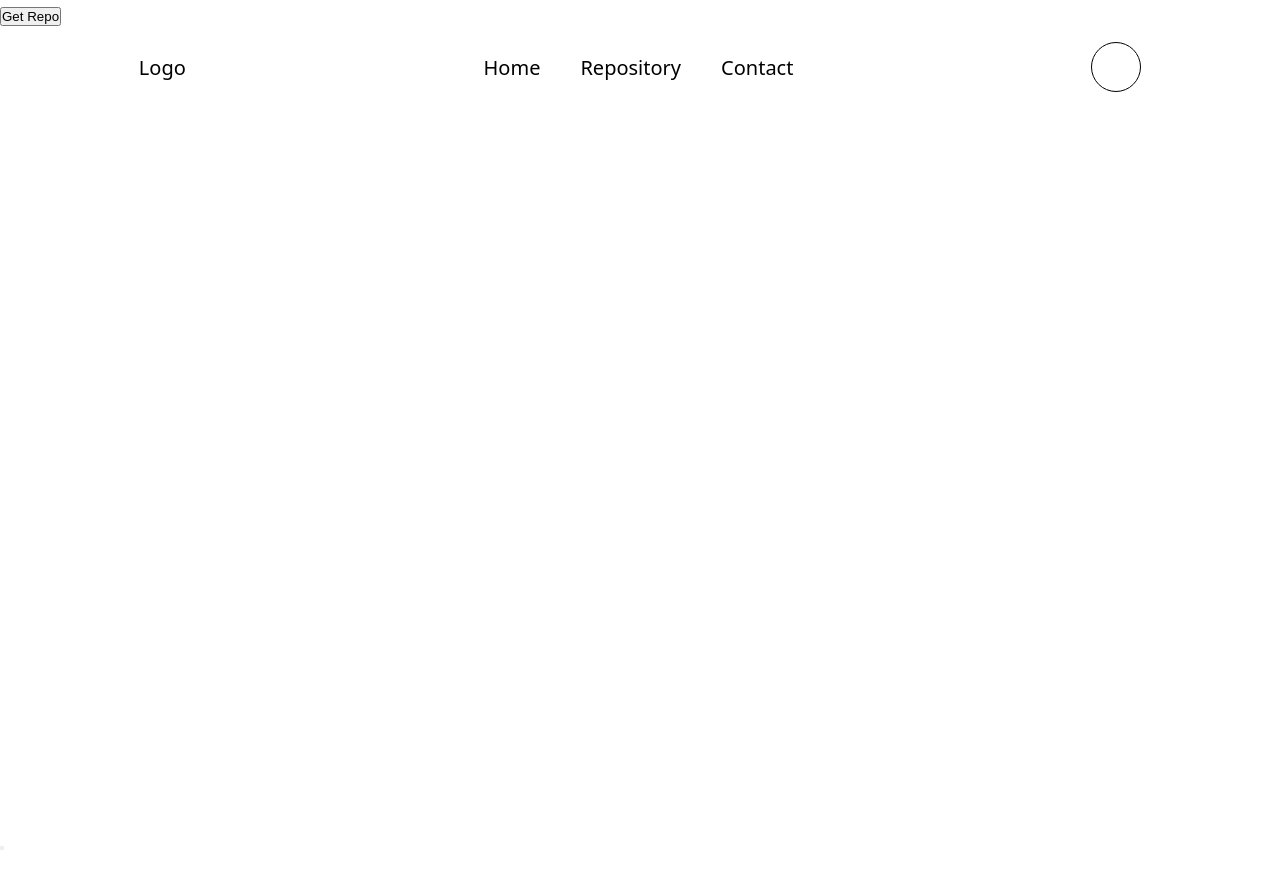
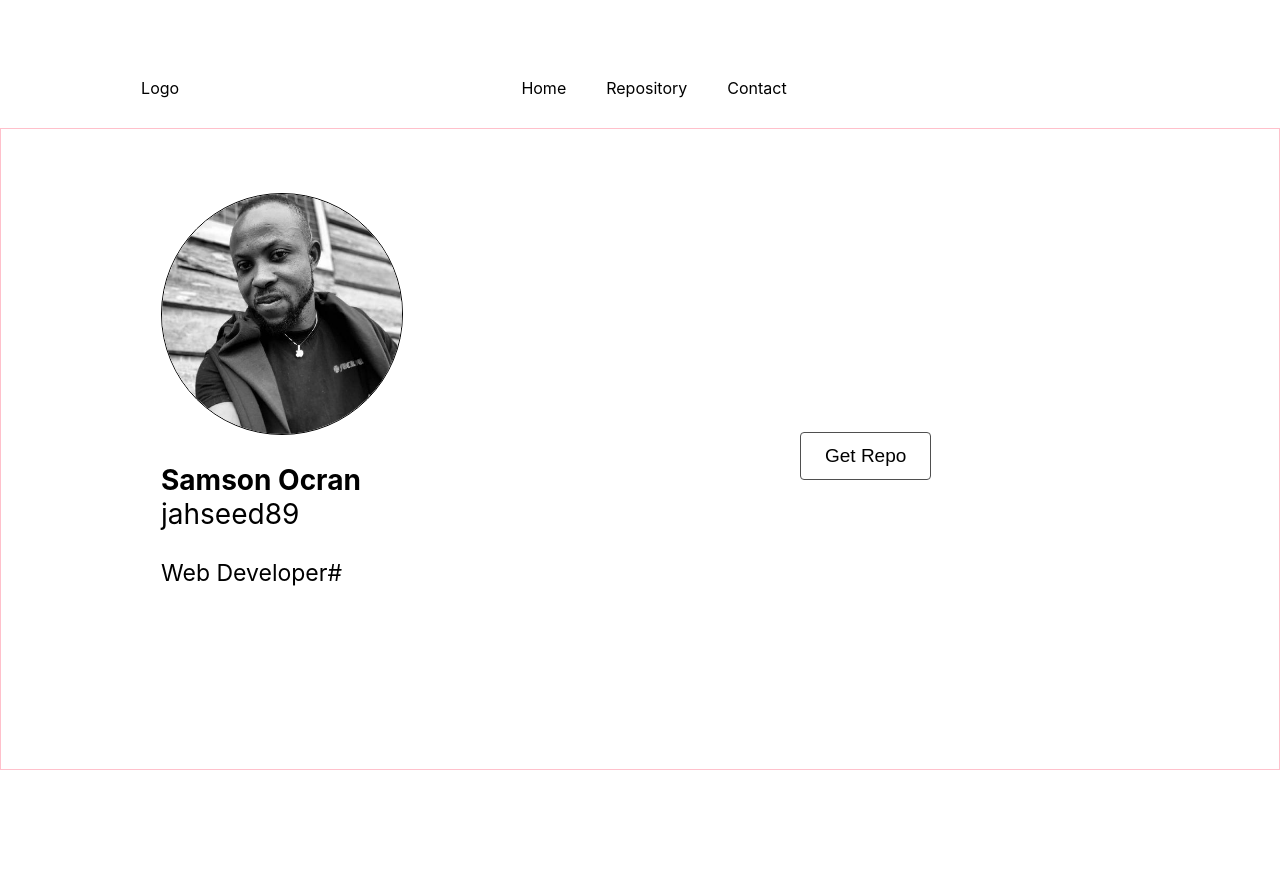
Before and after one commit to jahseed89/mygithup-repositories, a React (Create React App) app: page / in a window 1280 px wide. Shown: the top 888 px of the page. Before the commit the page ends 854 px from the top, so only its background shows below. Built offline with nearby package versions, Linux system fonts and the light colour scheme.

Commit message:
home page updated

```diff
--- a/src/components/button/button.scss
+++ b/src/components/button/button.scss
@@ -0,0 +1,16 @@
+button {
+    display: inline-block;
+    padding: 12px 24px;
+    border: 1px solid #4f4f4f;
+    border-radius: 4px;
+    transition: all 0.2s ease-in;
+    position: relative;
+    overflow: hidden;
+    font-size: 19px;
+    color: black;
+    top: 27rem;
+    left: 50rem;
+    z-index: 1;
+    background: none;
+    cursor: pointer;
+}
--- a/src/pages/Home.js
+++ b/src/pages/Home.js
@@ -1,10 +1,11 @@
 import React, { useState } from "react";
-import { useNavigate } from "react-router-dom";
+import { Link, useNavigate } from "react-router-dom";
 import axios from "axios";
 import * as ContentMgtURL from "../urls/Routing";
 import "./home.scss";
 import Button from "../components/button/Button";
 import BrandLoader from "../components/BrandLoader";
+import myAvatar from "../assets/images/samavatar.jpg";
 
 const Home = () => {
   const [userData, setUserData] = useState([]);
@@ -18,8 +19,8 @@ const Home = () => {
     axios
       .get(url)
       .then((response) => {
-        console.log(response.data.results);
-        setUserData(response.data.results);
+        console.log(response.data);
+        setUserData(response.data);
       })
       .catch((error) => {
         console.log(error);
@@ -37,11 +38,13 @@ const Home = () => {
   };
   return (
     <div className="container">
-      <Button
-        clickHandler={getUserRepo}
-        isActive={activeUser}
-        btnText="Get Repo"
-      />
+      <span>
+        <Button
+          clickHandler={getUserRepo}
+          isActive={activeUser}
+          btnText="Get Repo"
+        />
+      </span>
       <nav>
         <p>Logo</p>
         <ul>
@@ -51,30 +54,35 @@ const Home = () => {
         </ul>
         <div className="user-profile"></div>
       </nav>
+      <section className="landing-user">
+        <div className="user-profile">
+          <div className="user-pic">
+            <img src={myAvatar} alt="img" />
+          </div>
+          <p className="user-name">
+            <span>Samson Ocran</span>
+            <span>jahseed89</span>
+          </p>
+          <p className="user-bio">Web Developer#</p>
+        </div>
+      </section>
       {loading ? (
         <BrandLoader />
       ) : (
         <div className="user-wrapper">
           {userData.map((repo) => {
             return (
-              <div>
+              <div className="main" key={repo.owner.id}>
                 <div className="user-profile">
-                  <div className="user-pic"></div>
                   <p className="user-name">{repo.owner.login} </p>
-                  <p className="user-username">jahseed89</p>
-                  <p className="user-bio">A web Developer, ready to work</p>
                 </div>
-                <div className="user-repo">
-                  <input type="search" placeholder="Find a repositories..." />
-                  {repo.owner.url}
-                </div>
+                <Link onClick={handleClick} className="user-repo" to={repo.svn_url} >{repo.html_url}</Link>
               </div>
             );
           })}
         </div>
       )}
 
-      <Button clickHandler={handleClick} />
     </div>
   );
 };
--- a/src/pages/home.scss
+++ b/src/pages/home.scss
@@ -1,12 +1,49 @@
-* {
-    margin: 0;
-    padding: 0;
-    box-sizing: border-box;
+button:before {
+    content: "";
+    position: absolute;
+    left: 50%;
+    transform: translateX(-50%) scaleY(1) scaleX(1.25);
+    top: 100%;
+    width: 140%;
+    height: 180%;
+    background-color: rgba(0, 0, 0, 0.05);
+    border-radius: 50%;
+    display: block;
+    transition: all 0.5s 0.1s cubic-bezier(0.55, 0, 0.1, 1);
+    z-index: -1;
 }
 
-body {
-    font-family: system-ui, -apple-system, BlinkMacSystemFont, 'Segoe UI', Roboto, Oxygen, Ubuntu, Cantarell, 'Open Sans', 'Helvetica Neue', sans-serif;
-    font-size: 20px;
+button:after {
+    content: "";
+    position: absolute;
+    left: 55%;
+    transform: translateX(-50%) scaleY(1) scaleX(1.45);
+    top: 180%;
+    width: 160%;
+    height: 190%;
+    background-color: #39bda7;
+    border-radius: 50%;
+    display: block;
+    transition: all 0.5s 0.1s cubic-bezier(0.55, 0, 0.1, 1);
+    z-index: -1;
+}
+
+button:hover {
+    color: #ffffff;
+    border: 1px solid #39bda7;
+}
+
+button:hover:before {
+    top: -35%;
+    background-color: #39bda7;
+    transform: translateX(-50%) scaleY(1.3) scaleX(0.8);
+}
+
+button:hover:after {
+    top: -45%;
+    background-color: #39bda7;
+    transform: translateX(-50%) scaleY(1.3) scaleX(0.8);
+
 }
 
 nav {
@@ -26,57 +63,117 @@ nav {
         width: 50px;
         height: 50px;
         border-radius: 360px;
-        border: 1px solid black;
     }
+}
+
+.landing-user {
+    border: 1px solid pink;
+    height: 80vh;
+    overflow: hidden;
+
+    .user-profile {
+        width: 40%;
+        margin-top: 4em;
+        margin-left: 10em;
+
+        .user-pic {
+            width: 240px;
+            height: 240px;
+            border-radius: 360px;
+            border: 1px solid black;
+            margin: 10px 0;
+
+            img {
+                width: fit-content;
+                border-radius: 360px;
+                object-fit: cover;
+                width: 240px;
+                height: 240px;
+            }
+        }
+
+        .user-name {
+            font-size: 28px;
+            display: flex;
+            flex-direction: column;
+            span:first-child {
+                font-weight: bold;
+
+            }
+        }
+
+        .user-username {
+            font-size: 23px;
+            margin-left: -16rem;
+            margin-bottom: 10px;
+        }
+
+        .user-bio {
+            font-size: 23px;
+        }
+    }
+}
+
+.main {
+    width: 100%;
+    height: 80vh;
+    display: flex;
+    justify-content: space-around;
+    padding: 20px 0;
+    position: relative;
+    top: 110rem;
+    border: 1px solid gold;
 }
 
 .user-wrapper {
     width: 100%;
-    height: 90vh;
+    height: 80vh;
     display: flex;
     justify-content: center;
     align-items: center;
+    flex-direction: column;
 
     .user-profile {
-        width: 30%;
+        width: 40%;
         height: 100%;
         display: flex;
         justify-content: center;
         align-items: center;
         flex-direction: column;
 
-        .user-pic{
-            width: 240px;
-            height: 240px;
+        .user-pic {
+            width: 20px;
+            height: 20px;
             border-radius: 360px;
-            margin-top: -100px;
-            margin-bottom: 30px;
             border: 1px solid black;
+            margin: 10px 0;
         }
 
-        .user-name{
+        .user-name {
             font-size: 28px;
             font-weight: bold;
         }
 
-        .user-username{
+        .user-username {
             font-size: 23px;
             margin-left: -16rem;
             margin-bottom: 10px;
         }
 
-        .user-bio{
+        .user-bio {
             font-size: 23px;
             margin-left: -1rem;
         }
     }
 
     .user-repo {
-        width: 70%;
+        width: 40%;
         height: 100%;
         padding: 20px;
+        margin-top: 50px;
+        margin: 10px 0;
 
-        input{
+        input {
             width: 40%;
             padding: 6px;
             outline-color: blue;
```
Also changed, not shown: src/assets/images/samavatar.jpg (added).
